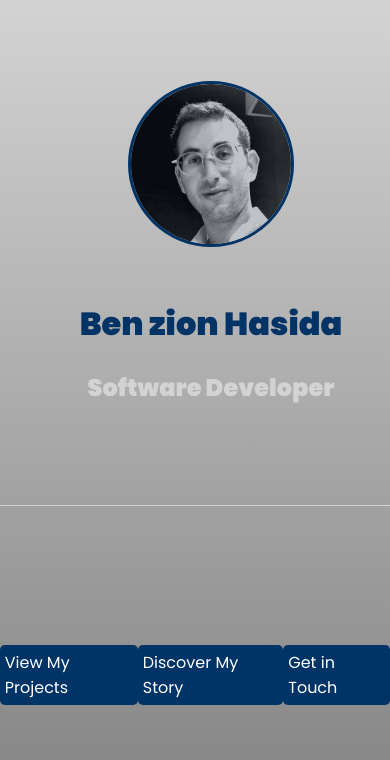
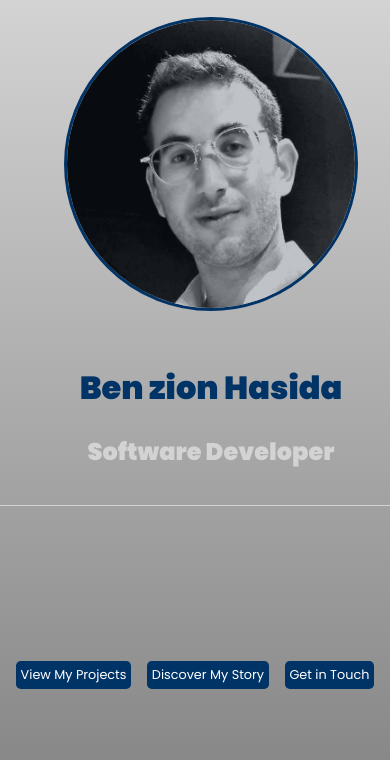
Before and after one commit to BenZionHasida/Portfolio, a React (Vite) app: page / in a window 390 px wide. Shown: the top 760 px of the page. Built offline with nearby package versions, Linux system fonts and the light colour scheme.

Commit message:
homepage responsive style

```diff
--- a/src/components/mainLayout/navBar/navBar.module.scss
+++ b/src/components/mainLayout/navBar/navBar.module.scss
@@ -46,6 +46,9 @@
 @media screen and (max-width: 600px) {
     .container{
         flex-direction: row;
+        .navLink{
+            font-size: 0.8rem;
+        }
     }
     .containerHeaderMode{
         flex-basis: 80%;
--- a/src/components/mainLayout/profile/profile.module.scss
+++ b/src/components/mainLayout/profile/profile.module.scss
@@ -48,7 +48,7 @@
         border-right: none;
         border-bottom: 1px solid $secondary-color-light;
         .imgCoverMode{
-            max-height: 10rem;
+            max-height: 18rem;
         }
     }
 
--- a/src/components/projects/projects.module.scss
+++ b/src/components/projects/projects.module.scss
@@ -151,6 +151,9 @@
 }
 
 @media screen and (max-width: 600px)  {
+    .flexContainer {
+        width: 92lvh;
+    }
     .content{
         min-width: 50%;
         // gap: 0.5rem;
```
